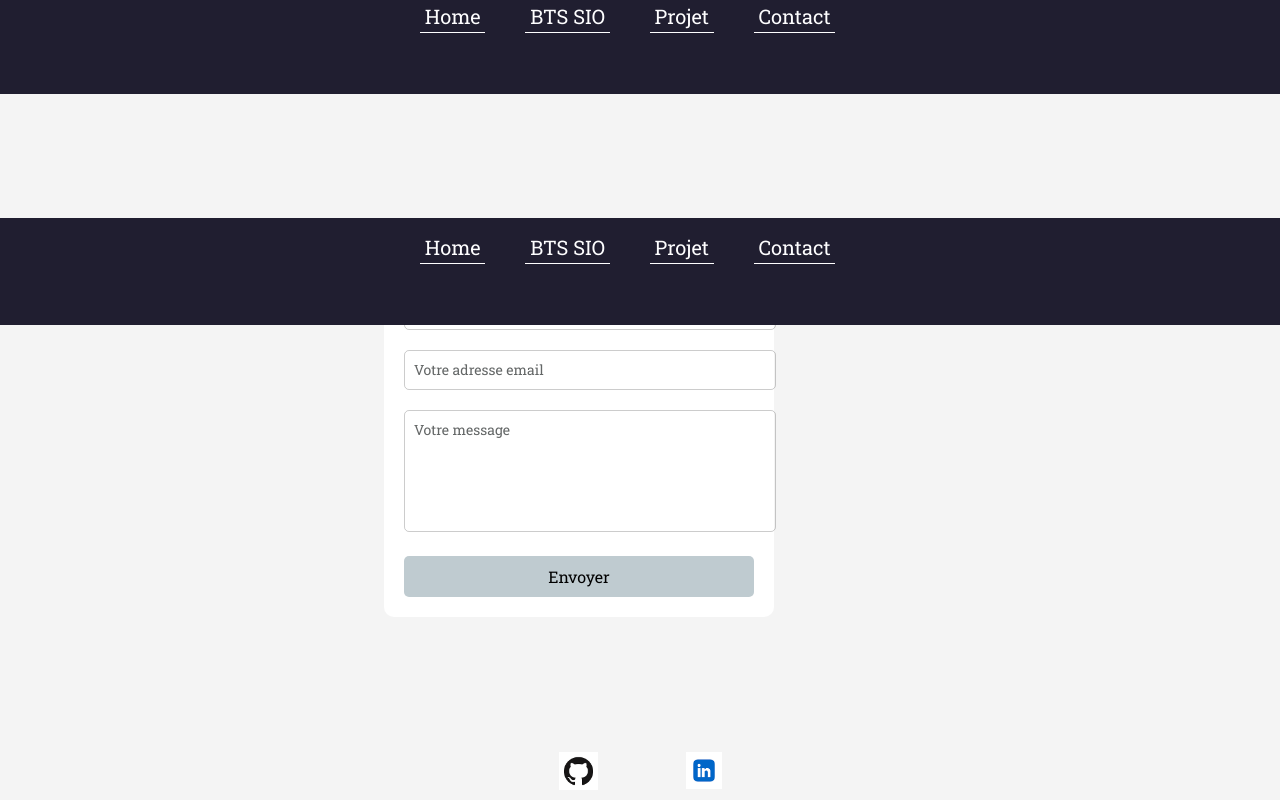
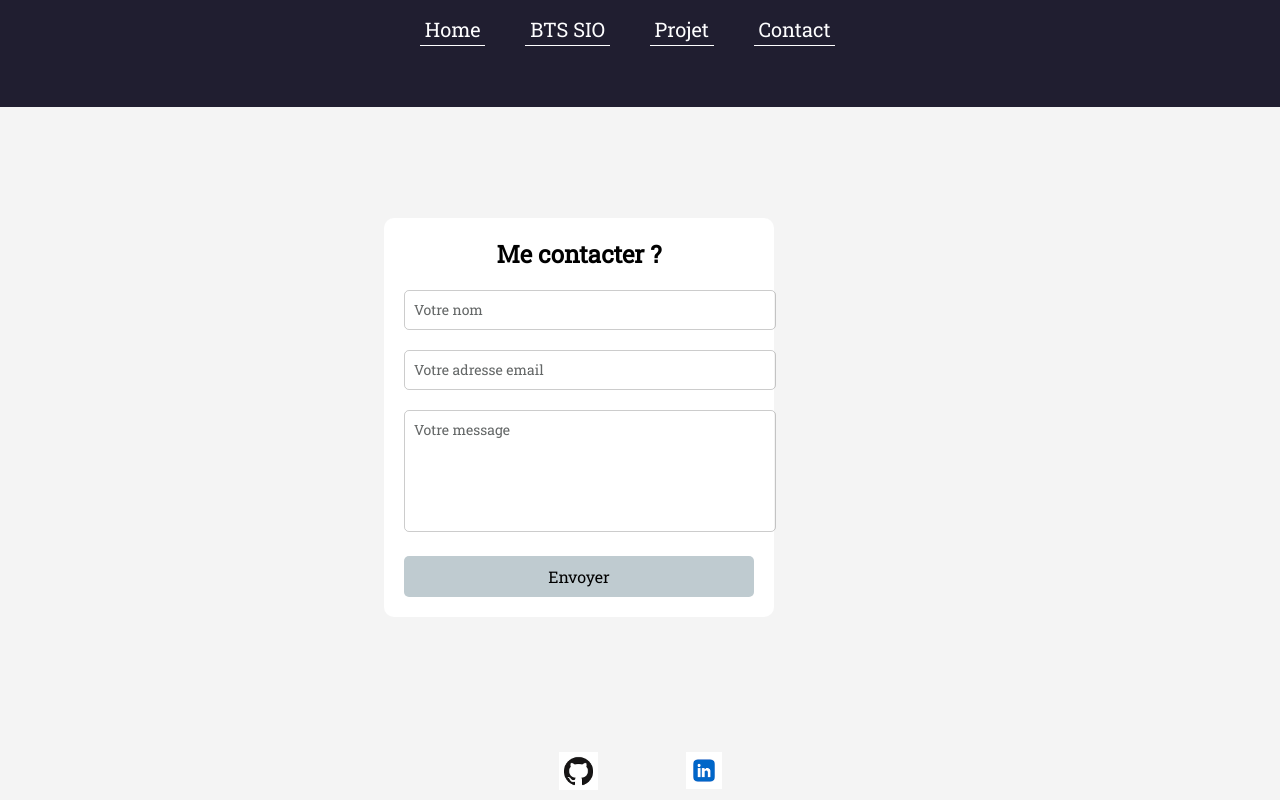
Before and after one commit to Malle02/my_first_react_app, a React (Create React App) app: page /contact in a window 1280 px wide. Shown: the top 800 px of the page. Built offline with nearby package versions, Linux system fonts and the light colour scheme.

Commit message:
test netlyfly

```diff
--- a/package.json
+++ b/package.json
@@ -1,5 +1,5 @@
 {
-  "homepage": "https://Malle02.github.io/my_first_react_app",
+
   "name": "my_first_react_app",
   "version": "0.1.0",
   "private": true,
--- a/public/index.html
+++ b/public/index.html
@@ -13,7 +13,7 @@
     rel="stylesheet"
     href="https://cdnjs.cloudflare.com/ajax/libs/animate.css/4.1.1/animate.min.css"
   >
-    <link rel="apple-touch-icon" href="%PUBLIC_URL%/logo192.png" />
+    <link rel="apple-touch-icon" href="%PUBLIC_URL%/Photo_pro.png" />
 
     <link rel="manifest" href="%PUBLIC_URL%/manifest.json" />
 
--- a/src/App.js
+++ b/src/App.js
@@ -12,13 +12,15 @@ const App = () => {
   return (
 
     // <BrowserRouter>
-    <div className="APP">
-    <Navigation/>
+    <div className="APP home-container">
+
       <Routes>
         <Route path="/" element={<Home />} />
         <Route path="/bts_sio" element={<Bts_sio />} />
         <Route path="/contact" element={<Contact />} />
       </Routes>
+
+
       </div>
     // </BrowserRouter>
   );
--- a/src/componants/Navigation.js
+++ b/src/componants/Navigation.js
@@ -1,8 +1,8 @@
 import React, { useState, useEffect } from 'react';
 import { Link } from 'react-router-dom';
 
-import "../App";
 import "../pages/Home";
+
 import "../pages/Bts_sio";
 import "../pages/Contact";
 import './navigation.css';
@@ -51,7 +51,7 @@ const Navigation = () => {
 
                 </li>
                 <li className='navbar_item '>
-                    <a href="/contact" className="navbar_link slideIndown-4">Contact</a>
+                <Link  to="/contact " >  <a href="/contact" className="navbar_link slideIndown-4">Contact</a></Link>
 
                 </li>
 
--- a/src/pages/Contact.js
+++ b/src/pages/Contact.js
@@ -19,8 +19,9 @@ function remercierUtilisateur() {
 const Contact = () => {
     return (
       <div className='contenu'>
+        <Navigation/>
        <div className='naviga'>
-          <Navigation />
+
           </div>
 
             <div className="card">
--- a/src/pages/Home.js
+++ b/src/pages/Home.js
@@ -340,8 +340,8 @@ const Home = () => {
         <div  class="summary" >
             Au terme de ma première année en classe de BTS SIO1 Slam au lycée PARC DE VILGENIS, j'ai eu l'opportunité exceptionnelle d'effectuer un stage au sein de DIZAYGN, une expérience qui a été déterminante pour mon parcours professionnel.
         </div>
-        <a class="report-link" href="lien_vers_votre_rapport_de_stage.pdf" target="_blank">Voir le rapport de stage</a>
-        <a class="report-link" href="lien_vers_votre_rapport_de_stage.pdf" target="_blank">Voir le Tableau de synthèse des réalisations professionnelles  </a>
+        <a class="report-link" href="https://1drv.ms/b/s!ArTH9M77REB3mdcp1IVPcSyf7wFtvQ?e=nOpx1Y" target="_blank">Voir le rapport de stage</a>
+        <a class="report-link" href="#" target="_blank">Voir mon Tableau de synthèse des réalisations professionnelles  </a>
     </div>
       <div className='etablissement'>
         <iframe
```
